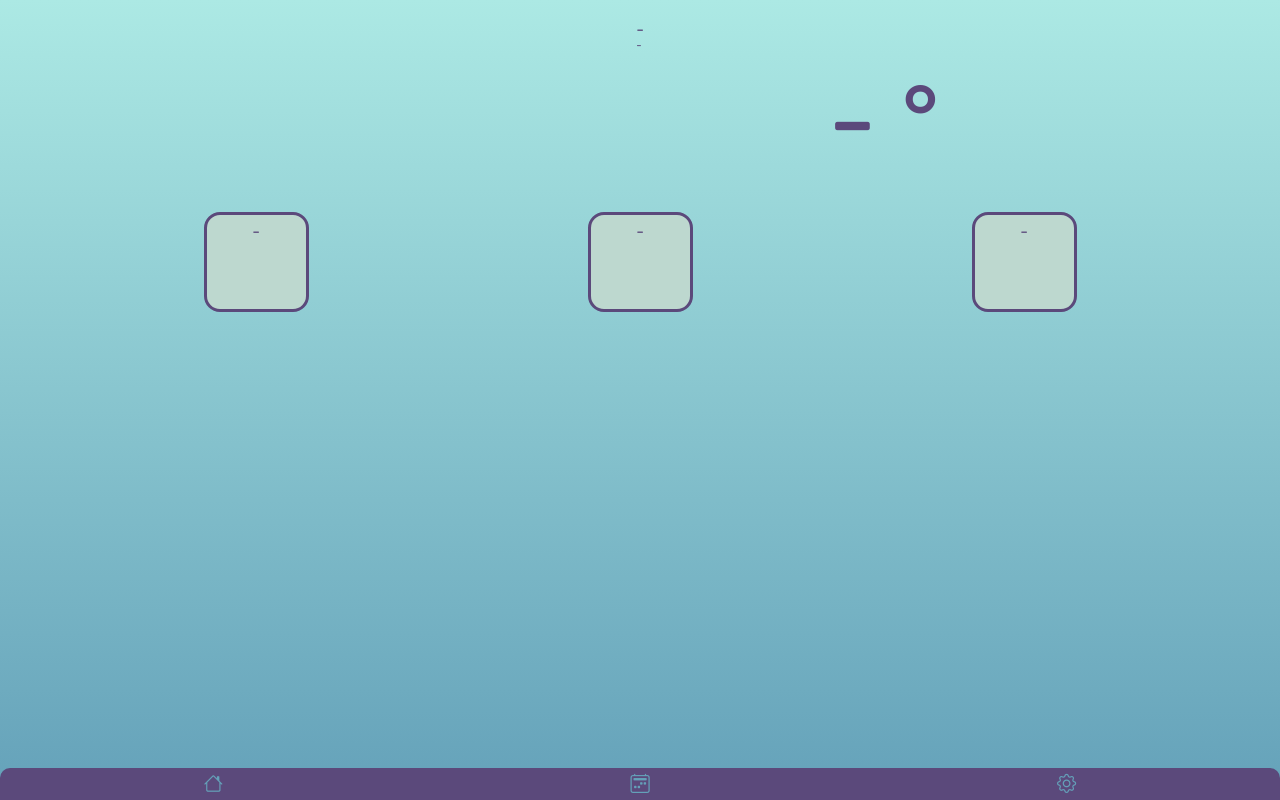
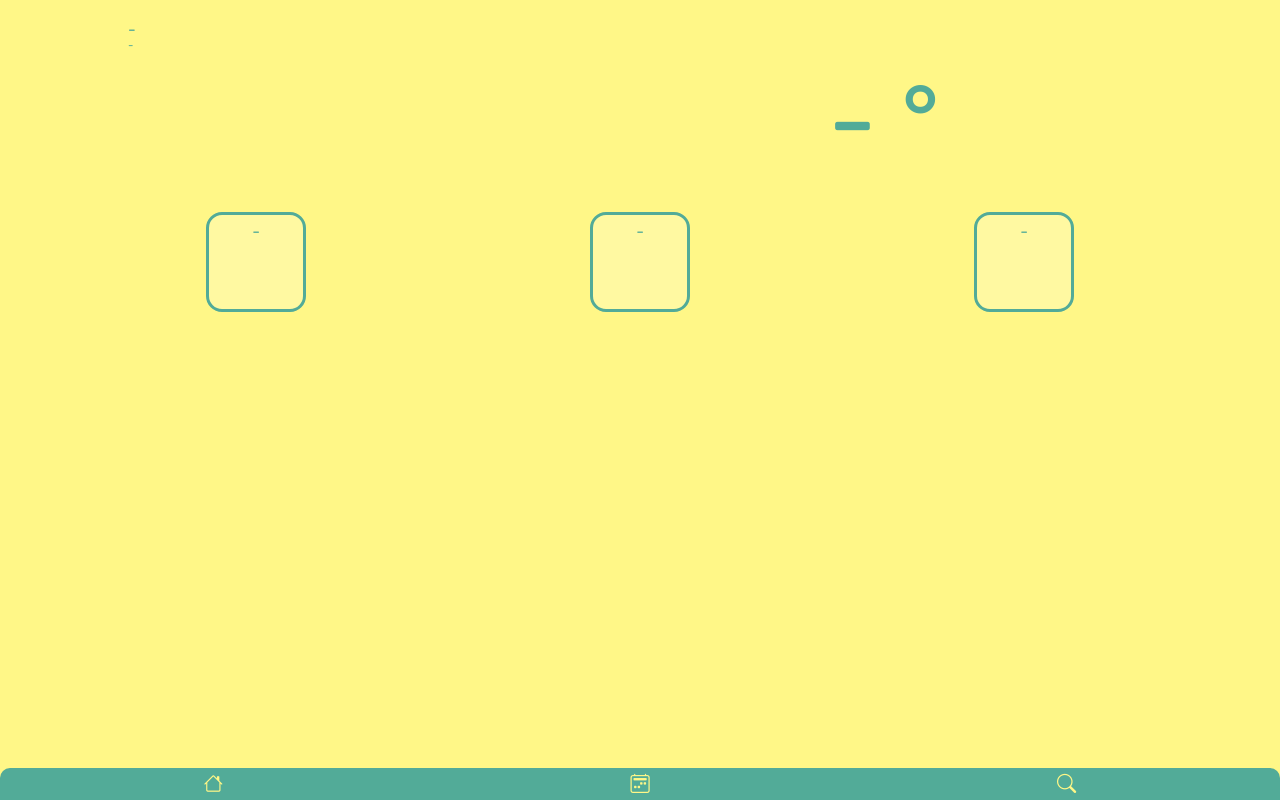
Before and after one commit to charleshedrick/weather_app, a plain HTML site: page index.html in a window 1280 px wide. Drawn offline with nearby package versions, Linux system fonts and the light colour scheme.

Commit message:
color updates

```diff
--- a/app.js
+++ b/app.js
@@ -37,7 +37,6 @@ function showError(error) {
 // INITIAL API
 function fetchWeather(latitude, longitude) {
   const apiUrl = `https://api.weather.gov/points/${latitude},${longitude}`;
-
   fetch(apiUrl)
     .then((response) => {
       if (!response.ok) {
@@ -49,8 +48,11 @@ function fetchWeather(latitude, longitude) {
       weather.city = locationData.properties.relativeLocation.properties.city;
       weather.state = locationData.properties.relativeLocation.properties.state;
 
+      console.log(locationData);
       const hourlyForecastUrl = locationData.properties.forecastHourly;
+      const dailyForecastURL = locationData.properties.forecast;
       return fetch(hourlyForecastUrl);
+      return fetch(dailyForecastURL);
     })
     .then((response) => {
       if (!response.ok) {
@@ -235,7 +237,7 @@ const dayKeywordToIcon = {
 };
 
 const nightKeywordToIcon = {
-  clear: "bi-moon",
+  clear: "bi-moon-stars",
   cloudy: "bi-clouds",
   fog: "bi-cloud-fog",
   hail: "bi-cloud-hail",
@@ -249,8 +251,8 @@ const nightKeywordToIcon = {
   showers: "bi-cloud-rain",
   sleet: "cloud-sleet-fill",
   snow: "bi-snow",
-  sun: "bi-moon",
-  sunny: "bi-moon",
+  sun: "bi-moon-stars",
+  sunny: "bi-moon-stars",
   thunderstorms: "bi-cloud-lightning-rain",
   tropical: "bi-tropical-storm",
 };
--- a/index.html
+++ b/index.html
@@ -53,7 +53,7 @@
         </div>
         <div class="settings nav-btn">
           <a href="daily_weather.html">
-            <i class="bi nav-icon bi-gear"></i>
+            <i class="bi nav-icon bi-search"></i>
           </a>
         </div>
       </div>
--- a/scss/_body.scss
+++ b/scss/_body.scss
@@ -5,7 +5,8 @@
 }
 
 body {
-  background: linear-gradient(to bottom, $gradient-top, $gradient-bottom);
+  //background: linear-gradient(to bottom, $gradient-top, $gradient-bottom);
+  background-color: $light-color;
   color: $dark-color;
   display: flex;
   flex-direction: column;
@@ -59,24 +60,15 @@ body {
 
 .weather-info-item {
   align-items: center;
-  background-color: $light-color;
+  background-color: $text-box;
   border-radius: 1em;
-  border: 3px solid $dark-color;
+  border: 3px solid $accent-color;
   display: flex;
   flex-direction: column;
   height: 100px;
   justify-content: space-between;
   padding: 7px;
-  width: 100px;
-
-  @media screen and (min-width: 576px) {
-    width: 150px;
-  }
-
-  @media screen and (min-width: 992px) {
-    min-width: 90px;
-    max-width: 105px;
-  }
+  min-width: 100px;
 }
 
 .hourly-forecast {
@@ -96,9 +88,9 @@ body {
 
 .hourly-forecast-box {
   align-items: center;
-  background-color: $light-color;
+  background-color: $text-box;
   border-radius: 1em;
-  border: 3px solid $dark-color;
+  border: 3px solid $accent-color;
   display: flex;
   flex: 1;
   width: 100%;
--- a/scss/_header.scss
+++ b/scss/_header.scss
@@ -21,9 +21,11 @@
   padding: 10px 0;
 }
 
-.short-forecast p {
-  margin: 0 auto;
-  text-align: left;
+.short-forecast {
+  width: 80%;
+  p {
+    text-align: left;
+  }
 }
 
 .timestamp {
--- a/scss/_nav.scss
+++ b/scss/_nav.scss
@@ -5,7 +5,7 @@
   width: 100vw;
   height: 60px;
   border-radius: 10px 10px 0 0;
-  background-color: $dark-color;
+  background-color: $accent-color;
 }
 
 .nav-btn {
--- a/scss/_variables.scss
+++ b/scss/_variables.scss
@@ -1,9 +1,12 @@
-$light-color: rgb(189, 216, 207);
-$dark-color: #5b497b;
-$alert: rgb(255, 152, 121);
-$text-box: rgb(241, 235, 250);
+$light-color: #fff787;
+$dark-color: #52ab98;
+$alert: #ff9879;
+$text-box: #fff9a1;
+$accent-color: #52ab98;
 
-$gradient-top: rgb(172, 233, 228);
-$gradient-bottom: rgb(100, 161, 185);
+$gradient-top: #c8d8e4;
+$gradient-bottom: #fff787;
 
 $font-stack: "Rubik", sans-serif;
+
+//#2b6777 #c8d8e4 #ffffff #f2f2f2 #52ab98
```
Also changed, not shown: daily_weather.html (+3 -1 lines), css/style.css.
